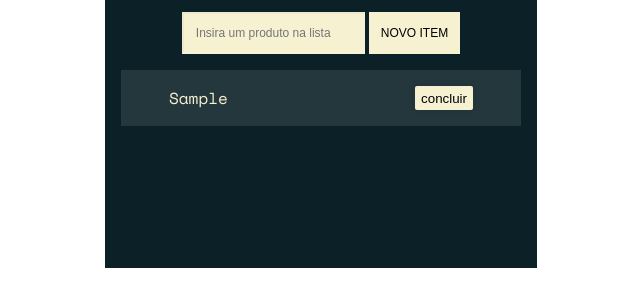
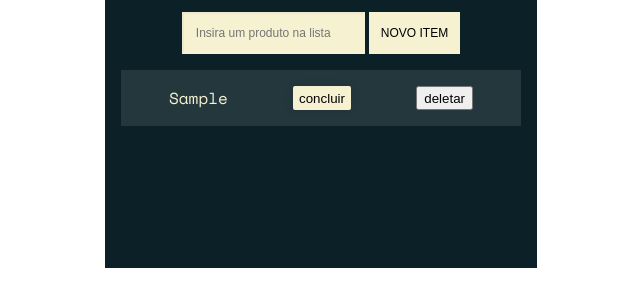
Before and after one commit to joaogabriel-leao/MANIPULANDO-DOM, a plain HTML site: page index.html in a window 1280 px wide. Both pictures are taken after typing "Sample" into the empty fields and a click on the button "NOVO ITEM". Shown: the part 298-604 px from the top of the page, without its empty margins (319-959 px from the left). Drawn offline with nearby package versions, Linux system fonts and the light colour scheme; files that its build step writes are made by us from their sources; a web font is replaced by a local one.

Commit message:
Exportando e importando meus arquivos, criando o botão deletar e alterando o nome do arquivo principal para main

```diff
--- /dev/null
+++ b/componentes/concluiTarefa.js
@@ -0,0 +1,15 @@
+const BotaoConclui = () => {
+  const botaoConclui = document.createElement("button");
+  botaoConclui.classList.add("check-button");
+  botaoConclui.innerText = "concluir";
+  botaoConclui.addEventListener("click", tarefaConcluida);
+
+  return botaoConclui;
+};
+
+const tarefaConcluida = (evento) => {
+  const botaoConclui = evento.target; // Dando acesso ao elemento clicado, identifica qual elemento disparou o evento de clique.
+  const tarefaCompleta = botaoConclui.parentElement; // Acessar o elemento que contém tanto o texto quanto o botão de concluir (tarefa completa)
+  tarefaCompleta.classList.toggle("done"); // classe done responsável por aplicar o efeito de rabisco na tarefa
+};
+export default BotaoConclui;
--- /dev/null
+++ b/componentes/deletaTarefa.js
@@ -0,0 +1,13 @@
+const BotaoDeleta = () => {
+  const botaoDeleta = document.createElement("button");
+  botaoDeleta.innerText = "deletar";
+  botaoDeleta.addEventListener("click", deletarTarefa);
+  return botaoDeleta;
+};
+const deletarTarefa = (event) => {
+  const botaoDeleta = event.target;
+  const tarefaConcluida = botaoDeleta.parentElement;
+  tarefaConcluida.remove();
+  return botaoDeleta;
+};
+export default BotaoDeleta;
--- a/index.html
+++ b/index.html
@@ -29,12 +29,9 @@
           <button type="submit" class="form-button">Novo item</button>
         </form>
 
-        <ul class="list">
-
-
-        </ul>
+        <ul class="list"></ul>
       </div>
-      <script src="./listaDeTarefas.js"></script>
+      <script type="module" src="./main.js"></script>
     </div>
   </body>
 </html>
--- a/listaDeTarefas.js
+++ /dev/null
@@ -1,44 +0,0 @@
-// const tarefa = document.querySelector(".form-button");
-// // console.log(tarefa);
-
-// tarefa.addEventListener("click", () => {
-//   const input = document.querySelector(".form-input");
-// //   const valor = input.value;
-//   console.log(input.value);
-// });
-
-const criarTarefa = (event) => {
-  event.preventDefault(); // prevenindo o comportamento padrao dos formuários
-
-  const list = document.querySelector(".list");
-  const input = document.querySelector(".form-input");
-  const valor = input.value;
-  const tarefa = document.createElement("li"); // criando um elemento
-  list.appendChild(tarefa); // adicionando um filho a família
-
-  tarefa.classList.add("task"); // add uma classe css a um elemento HTML
-
-  const conteudo = `<p class="content">${valor}</p>`; // utilizando o template
-  tarefa.innerHTML = conteudo; // innerHTML permite voce acessar ou modificar o conteudo HTML interno de um elemento.
-  tarefa.appendChild(BotaoConclui());
-
-  input.value = "";
-};
-
-const novaTarefa = document.querySelector(".form-button");
-novaTarefa.addEventListener("click", criarTarefa);
-
-const BotaoConclui = () => {
-  const botaoConclui = document.createElement("button");
-  botaoConclui.classList.add("check-button");
-  botaoConclui.innerText = "concluir";
-  botaoConclui.addEventListener("click", TarefaConcluida);
-
-  return botaoConclui;
-};
-
-const TarefaConcluida = (evento) => {
-  const botaoConclui = evento.target; // Dando acesso ao elemento clicado, identifica qual elemento disparou o evento de clique.
-  const tarefaCompleta = botaoConclui.parentElement; // Acessar o elemento que contém tanto o texto quanto o botão de concluir (tarefa completa)
-  tarefaCompleta.classList.toggle("done"); // classe done responsável por aplicar o efeito de rabisco na tarefa
-};
--- /dev/null
+++ b/main.js
@@ -0,0 +1,24 @@
+
+import BotaoConclui from "./componentes/concluiTarefa.js"
+import BotaoDeleta from "./componentes/deletaTarefa.js"
+
+const criarTarefa = (event) => {
+  event.preventDefault(); // prevenindo o comportamento padrao dos formuários
+
+  const list = document.querySelector(".list");
+  const input = document.querySelector(".form-input");
+  const valor = input.value;
+  const tarefa = document.createElement("li"); // criando um elemento
+  list.appendChild(tarefa); // adicionando um filho a família
+
+  tarefa.classList.add("task"); // add uma classe css a um elemento HTML
+
+  const conteudo = `<p class="content">${valor}</p>`; // utilizando o template
+  tarefa.innerHTML = conteudo; // innerHTML permite voce acessar ou modificar o conteudo HTML interno de um elemento.
+  tarefa.appendChild(BotaoConclui());
+  tarefa.appendChild(BotaoDeleta());
+
+  input.value = "";
+};
+const novaTarefa = document.querySelector(".form-button");
+novaTarefa.addEventListener("click", criarTarefa);
```
